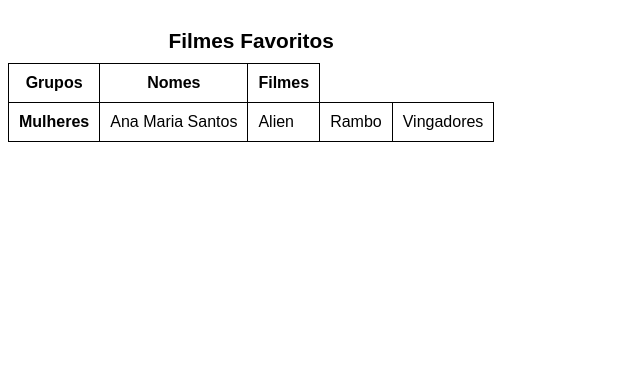
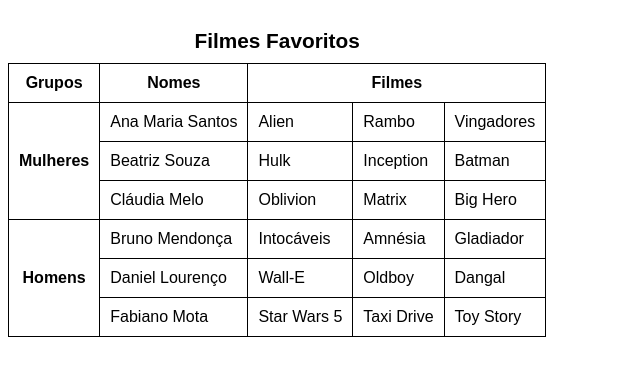
Before and after one commit to Thais286/Tabela-filmes, a plain HTML site: page tabela006.html in a window 1280 px wide. Shown: the part 61-436 px from the top of the page, without its empty margins (0-640 px from the left). Drawn offline with Linux system fonts and the light colour scheme.

Commit message:
Terminei a tabela das mulheres

```diff
--- a/tabela006.html
+++ b/tabela006.html
@@ -38,7 +38,7 @@
              <tr>
                 <th>Grupos</th>
                 <th>Nomes</th>
-                <th>Filmes</th>
+                <th colspan="3">Filmes</th>
              </tr>
         </thead>
 
@@ -51,6 +51,43 @@
                 <td>Vingadores</td>
             </tr>
 
+            <tr>
+                <td>Beatriz Souza</td>
+                <td>Hulk</td>
+                <td>Inception</td>
+                <td>Batman</td>
+            </tr>
+
+            <tr>
+                <td>Cláudia Melo</td>
+                <td>Oblivion</td>
+                <td>Matrix</td>
+                <td>Big Hero</td>
+            </tr>
+
+
+            <tr>
+                <th rowspan="3">Homens</th>
+                <td>Bruno Mendonça</td>
+                <td>Intocáveis</td>
+                <td>Amnésia</td>
+                <td>Gladiador</td>
+            </tr>
+
+            <tr>
+                <td>Daniel Lourenço</td>
+                <td>Wall-E</td>
+                <td>Oldboy</td>
+                <td>Dangal</td>
+            </tr>
+
+            <tr>
+                <td>Fabiano Mota</td>
+                <td>Star Wars 5</td>
+                <td>Taxi Drive</td>
+                <td>Toy Story</td>
+            </tr>
+
         </tbody>
 
 </table>
```
